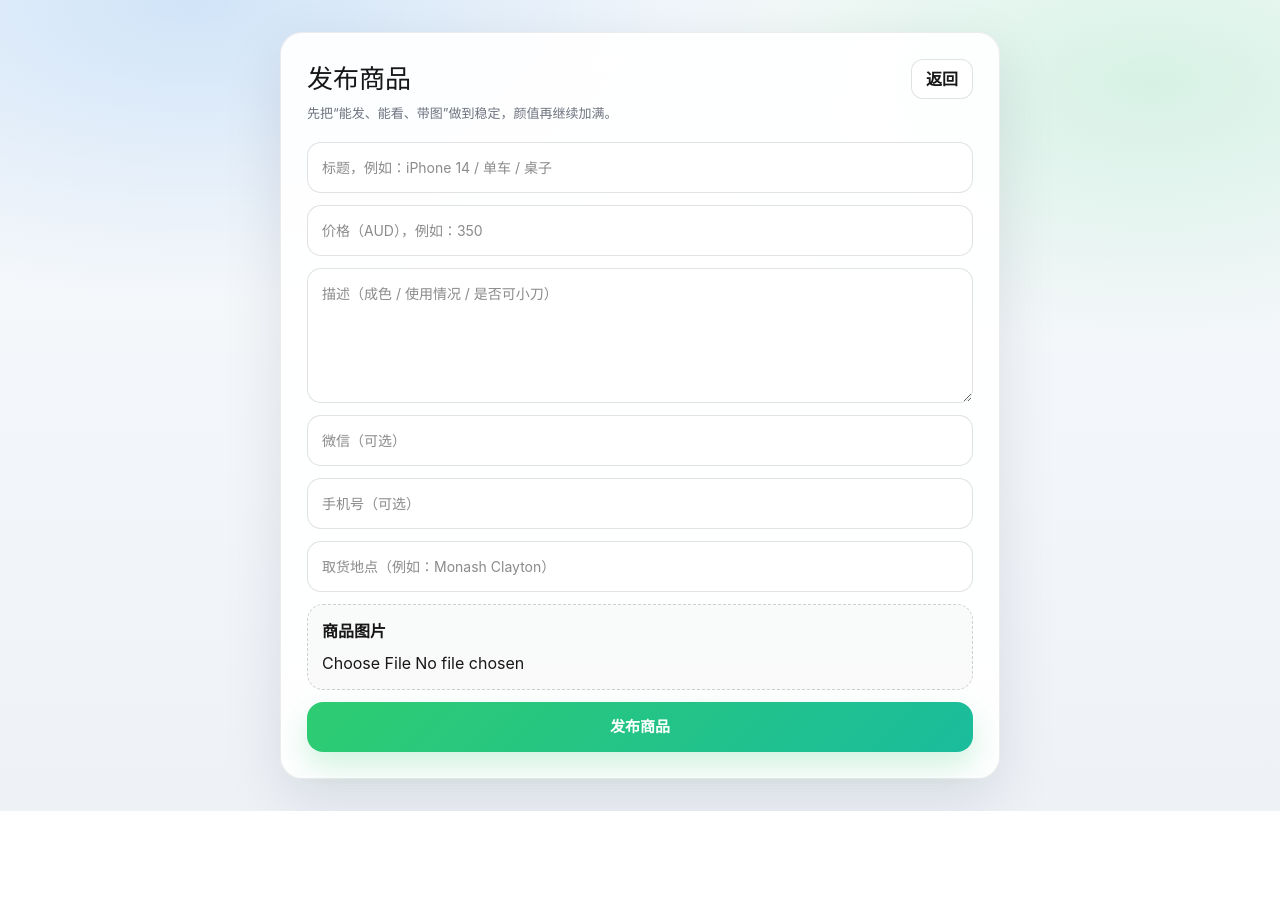
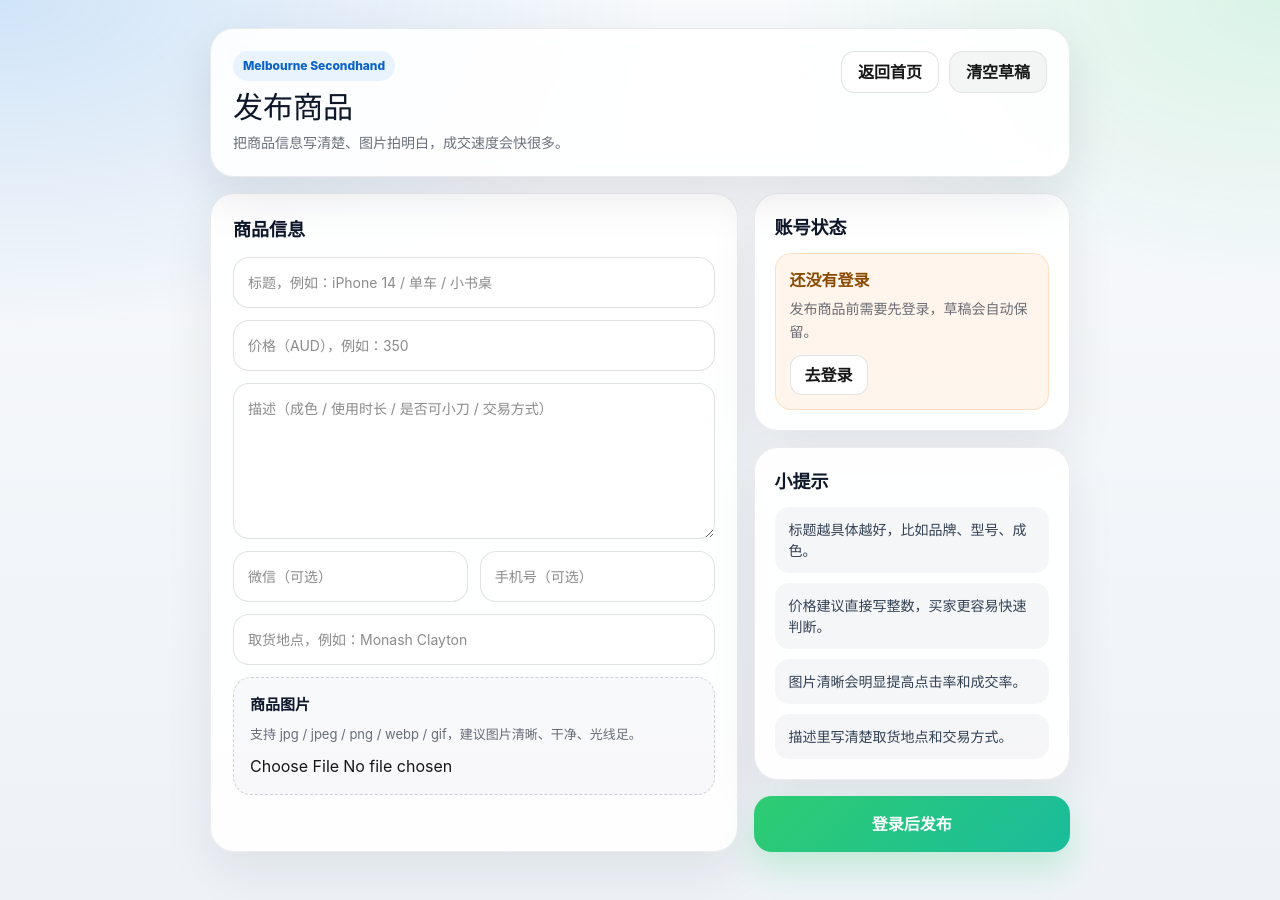
Before and after one commit to liTT925/melbourne-secondhand, a Next.js app: page /publish in a window 1280 px wide. Before the commit the page ends 811 px from the top, so only its background shows below. Built offline with nearby package versions, Linux system fonts and the light colour scheme; no server answers.

Commit message:
improve publish page auth flow and ui

```diff
--- a/app/publish/page.tsx
+++ b/app/publish/page.tsx
@@ -1,13 +1,15 @@
 "use client";
 
-import { useMemo, useState } from "react";
+import { useEffect, useMemo, useState } from "react";
 import { useRouter } from "next/navigation";
-import { createClient } from "@supabase/supabase-js";
+import { createClient, User } from "@supabase/supabase-js";
 
 const supabase = createClient(
   process.env.NEXT_PUBLIC_SUPABASE_URL!,
   process.env.NEXT_PUBLIC_SUPABASE_ANON_KEY!
 );
+
+const DRAFT_KEY = "publish_draft_v1";
 
 function safeExt(name: string) {
   const ext = name.split(".").pop()?.toLowerCase();
@@ -16,54 +18,146 @@ function safeExt(name: string) {
   return ok.includes(ext) ? ext : "jpg";
 }
 
+type DraftData = {
+  title: string;
+  price: string;
+  description: string;
+  wechat: string;
+  phone: string;
+  location: string;
+};
+
 export default function PublishPage() {
   const router = useRouter();
+
+  const [user, setUser] = useState<User | null>(null);
+  const [checkingAuth, setCheckingAuth] = useState(true);
 
   const [title, setTitle] = useState("");
   const [price, setPrice] = useState("");
   const [description, setDescription] = useState("");
-
   const [wechat, setWechat] = useState("");
   const [phone, setPhone] = useState("");
   const [location, setLocation] = useState("");
+  const [image, setImage] = useState<File | null>(null);
 
-  const [image, setImage] = useState<File | null>(null);
+  const [loading, setLoading] = useState(false);
+  const [msg, setMsg] = useState<string | null>(null);
 
   const preview = useMemo(() => {
     if (!image) return null;
     return URL.createObjectURL(image);
   }, [image]);
 
-  const [loading, setLoading] = useState(false);
-  const [msg, setMsg] = useState<string | null>(null);
+  useEffect(() => {
+    return () => {
+      if (preview) URL.revokeObjectURL(preview);
+    };
+  }, [preview]);
+
+  useEffect(() => {
+    const raw = sessionStorage.getItem(DRAFT_KEY);
+    if (raw) {
+      try {
+        const draft: DraftData = JSON.parse(raw);
+        setTitle(draft.title || "");
+        setPrice(draft.price || "");
+        setDescription(draft.description || "");
+        setWechat(draft.wechat || "");
+        setPhone(draft.phone || "");
+        setLocation(draft.location || "");
+      } catch {}
+    }
+  }, []);
+
+  useEffect(() => {
+    const draft: DraftData = {
+      title,
+      price,
+      description,
+      wechat,
+      phone,
+      location,
+    };
+    sessionStorage.setItem(DRAFT_KEY, JSON.stringify(draft));
+  }, [title, price, description, wechat, phone, location]);
+
+  useEffect(() => {
+    let mounted = true;
+
+    async function checkAuth() {
+      const { data } = await supabase.auth.getUser();
+      if (!mounted) return;
+      setUser(data.user ?? null);
+      setCheckingAuth(false);
+    }
+
+    checkAuth();
+
+    const {
+      data: { subscription },
+    } = supabase.auth.onAuthStateChange(async () => {
+      const { data } = await supabase.auth.getUser();
+      if (!mounted) return;
+      setUser(data.user ?? null);
+    });
+
+    return () => {
+      mounted = false;
+      subscription.unsubscribe();
+    };
+  }, []);
+
+  function goLogin() {
+    router.push("/login?redirect=/publish");
+  }
+
+  function clearDraft() {
+    setTitle("");
+    setPrice("");
+    setDescription("");
+    setWechat("");
+    setPhone("");
+    setLocation("");
+    setImage(null);
+    setMsg(null);
+    sessionStorage.removeItem(DRAFT_KEY);
+  }
 
   async function submit() {
     setMsg(null);
 
-    // 1) 必须登录
-    const { data: auth, error: authErr } = await supabase.auth.getUser();
-    if (authErr) {
-      setMsg("获取登录状态失败：" + authErr.message);
-      return;
-    }
-    if (!auth.user) {
-      setMsg("请先登录再发布");
-      router.push("/login");
+    if (!user) {
+      sessionStorage.setItem(
+        DRAFT_KEY,
+        JSON.stringify({
+          title,
+          price,
+          description,
+          wechat,
+          phone,
+          location,
+        })
+      );
+      router.push("/login?redirect=/publish");
       return;
     }
 
-    // 2) 基础校验
     const t = title.trim();
     const d = description.trim();
     const w = wechat.trim();
     const p = phone.trim();
     const l = location.trim();
 
-    if (!t) return setMsg("请输入商品标题");
+    if (!t) {
+      setMsg("请输入商品标题");
+      return;
+    }
 
     const priceNum = Number(price);
     if (!price || Number.isNaN(priceNum) || priceNum < 0) {
-      return setMsg("价格请输入正确数字（≥0）");
+      setMsg("价格请输入正确数字（≥0）");
+      return;
     }
 
     setLoading(true);
@@ -71,17 +165,14 @@ export default function PublishPage() {
     try {
       let imageUrl: string | null = null;
 
-      // 3) 上传图片（可选）
       if (image) {
-        // 文件大小限制
         const maxMB = 8;
         if (image.size > maxMB * 1024 * 1024) {
           throw new Error(`图片太大（>${maxMB}MB），请换小一点的`);
         }
 
-        // 路径建议带 userId，避免撞名 + 更好管理
         const ext = safeExt(image.name);
-        const filePath = `${auth.user.id}/${crypto.randomUUID()}.${ext}`;
+        const filePath = `${user.id}/${crypto.randomUUID()}.${ext}`;
 
         const { error: uploadError } = await supabase.storage
           .from("items")
@@ -106,7 +197,6 @@ export default function PublishPage() {
         imageUrl = publicData.publicUrl;
       }
 
-      // 4) 写入数据库
       const { error: insertError } = await supabase.from("items").insert({
         title: t,
         price: priceNum,
@@ -115,16 +205,16 @@ export default function PublishPage() {
         wechat: w || null,
         phone: p || null,
         location: l || null,
-        user_id: auth.user.id,
+        user_id: user.id,
       });
 
       if (insertError) {
         throw new Error("发布失败：" + insertError.message);
       }
 
-      // 5) 成功返回首页
+      sessionStorage.removeItem(DRAFT_KEY);
       router.push("/");
-      setTimeout(() => window.location.reload(), 200);
+      setTimeout(() => window.location.reload(), 150);
     } catch (e: any) {
       setMsg(e?.message ?? "发生未知错误");
     } finally {
@@ -137,144 +227,219 @@ export default function PublishPage() {
       style={{
         minHeight: "100vh",
         background:
-          "radial-gradient(1000px 500px at 15% 0%, rgba(0,113,227,0.16) 0%, transparent 60%), radial-gradient(900px 480px at 90% 10%, rgba(46,204,113,0.16) 0%, transparent 55%), linear-gradient(180deg, #f8fafc 0%, #eef2f7 100%)",
-        display: "flex",
-        justifyContent: "center",
-        padding: "32px 16px",
+          "radial-gradient(1200px 600px at 0% 0%, rgba(0,113,227,0.16), transparent 55%), radial-gradient(1000px 580px at 100% 0%, rgba(46,204,113,0.15), transparent 50%), linear-gradient(180deg, #f8fafc 0%, #eef2f7 100%)",
+        padding: "28px 14px 48px",
         fontFamily:
           '-apple-system, BlinkMacSystemFont, "Segoe UI", Inter, "PingFang SC", "Hiragino Sans GB", "Microsoft YaHei", Arial, sans-serif',
       }}
     >
       <div
         style={{
-          width: "min(720px, 100%)",
-          background: "rgba(255,255,255,0.92)",
-          border: "1px solid rgba(15,23,42,0.08)",
-          borderRadius: 22,
-          padding: 26,
-          boxShadow: "0 20px 60px rgba(15,23,42,0.10)",
+          width: "min(860px, 100%)",
+          margin: "0 auto",
+          display: "grid",
+          gap: 16,
         }}
       >
-        <div style={{ display: "flex", justifyContent: "space-between", gap: 12 }}>
+        <div
+          style={{
+            background: "rgba(255,255,255,0.9)",
+            border: "1px solid rgba(15,23,42,0.08)",
+            borderRadius: 24,
+            padding: 22,
+            boxShadow: "0 18px 50px rgba(15,23,42,0.10)",
+            backdropFilter: "blur(10px)",
+          }}
+        >
+          <div
+            style={{
+              display: "flex",
+              justifyContent: "space-between",
+              gap: 14,
+              alignItems: "flex-start",
+              flexWrap: "wrap",
+            }}
+          >
             <div>
-            <h2 style={{ margin: 0, fontSize: 26 }}>发布商品</h2>
-            <div style={{ marginTop: 6, color: "rgba(15,23,42,0.6)", fontSize: 13 }}>
-              先把“能发、能看、带图”做到稳定，颜值再继续加满。
+              <div
+                style={{
+                  display: "inline-flex",
+                  alignItems: "center",
+                  padding: "6px 10px",
+                  borderRadius: 999,
+                  background: "rgba(0,113,227,0.08)",
+                  color: "#0b63c8",
+                  fontSize: 12,
+                  fontWeight: 800,
+                  marginBottom: 10,
+                }}
+              >
+                Melbourne Secondhand
+              </div>
+
+              <h1
+                style={{
+                  margin: 0,
+                  fontSize: 30,
+                  lineHeight: 1.1,
+                  color: "#0f172a",
+                }}
+              >
+                发布商品
+              </h1>
+
+              <div
+                style={{
+                  marginTop: 8,
+                  color: "rgba(15,23,42,0.62)",
+                  fontSize: 14,
+                  lineHeight: 1.6,
+                }}
+              >
+                把商品信息写清楚、图片拍明白，成交速度会快很多。
               </div>
             </div>
 
+            <div style={{ display: "flex", gap: 10, flexWrap: "wrap" }}>
               <button
                 onClick={() => router.push("/")}
                 style={{
-              height: 40,
-              padding: "0 14px",
-              borderRadius: 12,
+                  height: 42,
+                  padding: "0 16px",
+                  borderRadius: 14,
                   border: "1px solid rgba(15,23,42,0.12)",
-              background: "white",
+                  background: "#fff",
                   cursor: "pointer",
                   fontWeight: 800,
                 }}
               >
-            返回
+                返回首页
+              </button>
+
+              <button
+                onClick={clearDraft}
+                style={{
+                  height: 42,
+                  padding: "0 16px",
+                  borderRadius: 14,
+                  border: "1px solid rgba(15,23,42,0.08)",
+                  background: "rgba(15,23,42,0.04)",
+                  cursor: "pointer",
+                  fontWeight: 800,
+                }}
+              >
+                清空草稿
               </button>
             </div>
+          </div>
+        </div>
 
-        <div style={{ display: "grid", gap: 12, marginTop: 18 }}>
+        <div
+          style={{
+            display: "grid",
+            gridTemplateColumns: "1.25fr 0.75fr",
+            gap: 16,
+          }}
+        >
+          <div
+            style={{
+              background: "rgba(255,255,255,0.92)",
+              border: "1px solid rgba(15,23,42,0.08)",
+              borderRadius: 24,
+              padding: 22,
+              boxShadow: "0 18px 50px rgba(15,23,42,0.08)",
+            }}
+          >
+            <div
+              style={{
+                fontSize: 18,
+                fontWeight: 900,
+                color: "#0f172a",
+                marginBottom: 14,
+              }}
+            >
+              商品信息
+            </div>
+
+            <div style={{ display: "grid", gap: 12 }}>
               <input
-            placeholder="标题，例如：iPhone 14 / 单车 / 桌子"
+                placeholder="标题，例如：iPhone 14 / 单车 / 小书桌"
                 value={title}
                 onChange={(e) => setTitle(e.target.value)}
-            style={{
-              padding: 14,
-              borderRadius: 14,
-              border: "1px solid rgba(15,23,42,0.12)",
-              outline: "none",
-              fontSize: 14,
-              background: "white",
-            }}
+                style={inputStyle}
               />
 
               <input
                 placeholder="价格（AUD），例如：350"
                 value={price}
                 onChange={(e) => setPrice(e.target.value)}
-            style={{
-              padding: 14,
-              borderRadius: 14,
-              border: "1px solid rgba(15,23,42,0.12)",
-              outline: "none",
-              fontSize: 14,
-              background: "white",
-            }}
+                style={inputStyle}
               />
 
               <textarea
-            placeholder="描述（成色 / 使用情况 / 是否可小刀）"
+                placeholder="描述（成色 / 使用时长 / 是否可小刀 / 交易方式）"
                 value={description}
                 onChange={(e) => setDescription(e.target.value)}
-            rows={5}
-            style={{
-              padding: 14,
-              borderRadius: 14,
-              border: "1px solid rgba(15,23,42,0.12)",
-              outline: "none",
-              fontSize: 14,
-              background: "white",
-              resize: "vertical",
-            }}
+                rows={6}
+                style={{ ...inputStyle, resize: "vertical", minHeight: 140 }}
               />
 
+              <div
+                style={{
+                  display: "grid",
+                  gridTemplateColumns: "1fr 1fr",
+                  gap: 12,
+                }}
+              >
                 <input
                   placeholder="微信（可选）"
                   value={wechat}
                   onChange={(e) => setWechat(e.target.value)}
-            style={{
-              padding: 14,
-              borderRadius: 14,
-              border: "1px solid rgba(15,23,42,0.12)",
-              outline: "none",
-              fontSize: 14,
-              background: "white",
-            }}
+                  style={inputStyle}
                 />
-
                 <input
                   placeholder="手机号（可选）"
                   value={phone}
                   onChange={(e) => setPhone(e.target.value)}
-            style={{
-              padding: 14,
-              borderRadius: 14,
-              border: "1px solid rgba(15,23,42,0.12)",
-              outline: "none",
-              fontSize: 14,
-              background: "white",
-            }}
+                  style={inputStyle}
                 />
+              </div>
 
               <input
-            placeholder="取货地点（例如：Monash Clayton）"
+                placeholder="取货地点，例如：Monash Clayton"
                 value={location}
                 onChange={(e) => setLocation(e.target.value)}
-            style={{
-              padding: 14,
-              borderRadius: 14,
-              border: "1px solid rgba(15,23,42,0.12)",
-              outline: "none",
-              fontSize: 14,
-              background: "white",
-            }}
+                style={inputStyle}
               />
 
               <div
                 style={{
                   border: "1px dashed rgba(15,23,42,0.18)",
-              borderRadius: 16,
-              padding: 14,
-              background: "rgba(15,23,42,0.02)",
+                  borderRadius: 18,
+                  padding: 16,
+                  background: "rgba(15,23,42,0.025)",
                 }}
               >
-            <div style={{ fontWeight: 900, marginBottom: 8 }}>商品图片</div>
+                <div
+                  style={{
+                    fontWeight: 900,
+                    fontSize: 15,
+                    color: "#0f172a",
+                    marginBottom: 8,
+                  }}
+                >
+                  商品图片
+                </div>
+
+                <div
+                  style={{
+                    color: "rgba(15,23,42,0.62)",
+                    fontSize: 13,
+                    marginBottom: 10,
+                  }}
+                >
+                  支持 jpg / jpeg / png / webp / gif，建议图片清晰、干净、光线足。
+                </div>
 
                 <input
                   type="file"
@@ -283,8 +448,14 @@ export default function PublishPage() {
                 />
 
                 {preview && (
-              <div style={{ marginTop: 12 }}>
-                <div style={{ color: "rgba(15,23,42,0.6)", fontSize: 12, marginBottom: 8 }}>
+                  <div style={{ marginTop: 14 }}>
+                    <div
+                      style={{
+                        color: "rgba(15,23,42,0.58)",
+                        fontSize: 12,
+                        marginBottom: 8,
+                      }}
+                    >
                       预览
                     </div>
                     <img
@@ -294,41 +465,152 @@ export default function PublishPage() {
                         width: "100%",
                         maxHeight: 360,
                         objectFit: "cover",
-                    borderRadius: 16,
+                        borderRadius: 18,
                         border: "1px solid rgba(15,23,42,0.08)",
+                        display: "block",
                       }}
                     />
                   </div>
                 )}
               </div>
+            </div>
+          </div>
+
+          <div style={{ display: "grid", gap: 16, alignContent: "start" }}>
+            <div
+              style={{
+                background: "rgba(255,255,255,0.92)",
+                border: "1px solid rgba(15,23,42,0.08)",
+                borderRadius: 24,
+                padding: 20,
+                boxShadow: "0 18px 50px rgba(15,23,42,0.08)",
+              }}
+            >
+              <div
+                style={{
+                  fontSize: 18,
+                  fontWeight: 900,
+                  color: "#0f172a",
+                  marginBottom: 12,
+                }}
+              >
+                账号状态
+              </div>
+
+              {checkingAuth ? (
+                <div style={mutedText}>正在检查登录状态...</div>
+              ) : user ? (
+                <div
+                  style={{
+                    padding: 14,
+                    borderRadius: 16,
+                    background: "rgba(46,204,113,0.10)",
+                    border: "1px solid rgba(46,204,113,0.22)",
+                  }}
+                >
+                  <div
+                    style={{
+                      fontSize: 13,
+                      color: "rgba(15,23,42,0.62)",
+                      marginBottom: 4,
+                    }}
+                  >
+                    当前已登录
+                  </div>
+                  <div
+                    style={{
+                      fontWeight: 900,
+                      color: "#0f172a",
+                      wordBreak: "break-all",
+                    }}
+                  >
+                    {user.email || "已登录用户"}
+                  </div>
+                </div>
+              ) : (
+                <div
+                  style={{
+                    padding: 14,
+                    borderRadius: 16,
+                    background: "rgba(255,159,67,0.10)",
+                    border: "1px solid rgba(255,159,67,0.24)",
+                  }}
+                >
+                  <div
+                    style={{
+                      fontWeight: 900,
+                      color: "#8a4b00",
+                      marginBottom: 6,
+                    }}
+                  >
+                    还没有登录
+                  </div>
+                  <div style={{ ...mutedText, marginBottom: 12 }}>
+                    发布商品前需要先登录，草稿会自动保留。
+                  </div>
+                  <button onClick={goLogin} style={secondaryButtonStyle}>
+                    去登录
+                  </button>
+                </div>
+              )}
+            </div>
+
+            <div
+              style={{
+                background: "rgba(255,255,255,0.92)",
+                border: "1px solid rgba(15,23,42,0.08)",
+                borderRadius: 24,
+                padding: 20,
+                boxShadow: "0 18px 50px rgba(15,23,42,0.08)",
+              }}
+            >
+              <div
+                style={{
+                  fontSize: 18,
+                  fontWeight: 900,
+                  color: "#0f172a",
+                  marginBottom: 12,
+                }}
+              >
+                小提示
+              </div>
+
+              <div style={{ display: "grid", gap: 10 }}>
+                <Tip text="标题越具体越好，比如品牌、型号、成色。" />
+                <Tip text="价格建议直接写整数，买家更容易快速判断。" />
+                <Tip text="图片清晰会明显提高点击率和成交率。" />
+                <Tip text="描述里写清楚取货地点和交易方式。" />
+              </div>
+            </div>
 
             <button
               onClick={submit}
-            disabled={loading}
+              disabled={loading || checkingAuth}
               style={{
-              padding: "14px 16px",
-              borderRadius: 16,
+                padding: "16px 18px",
+                borderRadius: 18,
                 border: "none",
-              cursor: loading ? "not-allowed" : "pointer",
+                cursor: loading || checkingAuth ? "not-allowed" : "pointer",
                 background: "linear-gradient(135deg, #2ecc71 0%, #1abc9c 100%)",
-              color: "white",
+                color: "#fff",
                 fontWeight: 900,
-              fontSize: 15,
-              boxShadow: "0 14px 30px rgba(46,204,113,0.22)",
+                fontSize: 16,
+                boxShadow: "0 16px 34px rgba(46,204,113,0.24)",
               }}
             >
-            {loading ? "发布中..." : "发布商品"}
+              {loading ? "发布中..." : user ? "确认发布" : "登录后发布"}
             </button>
 
             {msg && (
               <div
                 style={{
-                padding: 12,
-                borderRadius: 14,
+                  padding: 14,
+                  borderRadius: 16,
                   background: "rgba(214,48,49,0.08)",
                   border: "1px solid rgba(214,48,49,0.25)",
                   color: "#b02323",
                   fontWeight: 800,
+                  lineHeight: 1.6,
                 }}
               >
                 {msg}
@@ -337,5 +619,58 @@ export default function PublishPage() {
           </div>
         </div>
       </div>
+
+      <style jsx>{`
+        @media (max-width: 860px) {
+          div[style*="grid-template-columns: 1.25fr 0.75fr"] {
+            grid-template-columns: 1fr !important;
+          }
+        }
+      `}</style>
+    </div>
   );
 }
+
+function Tip({ text }: { text: string }) {
+  return (
+    <div
+      style={{
+        padding: "12px 14px",
+        borderRadius: 14,
+        background: "rgba(15,23,42,0.035)",
+        color: "#334155",
+        fontSize: 14,
+        lineHeight: 1.5,
+      }}
+    >
+      {text}
+    </div>
+  );
+}
+
+const inputStyle: React.CSSProperties = {
+  padding: 14,
+  borderRadius: 16,
+  border: "1px solid rgba(15,23,42,0.12)",
+  outline: "none",
+  fontSize: 14,
+  background: "#fff",
+  width: "100%",
+  boxSizing: "border-box",
+};
+
+const mutedText: React.CSSProperties = {
+  color: "rgba(15,23,42,0.62)",
+  fontSize: 14,
+  lineHeight: 1.6,
+};
+
+const secondaryButtonStyle: React.CSSProperties = {
+  height: 40,
+  padding: "0 14px",
+  borderRadius: 12,
+  border: "1px solid rgba(15,23,42,0.12)",
+  background: "#fff",
+  cursor: "pointer",
+  fontWeight: 800,
+};
```
Lines whose indentation alone changed are shown as unchanged.
